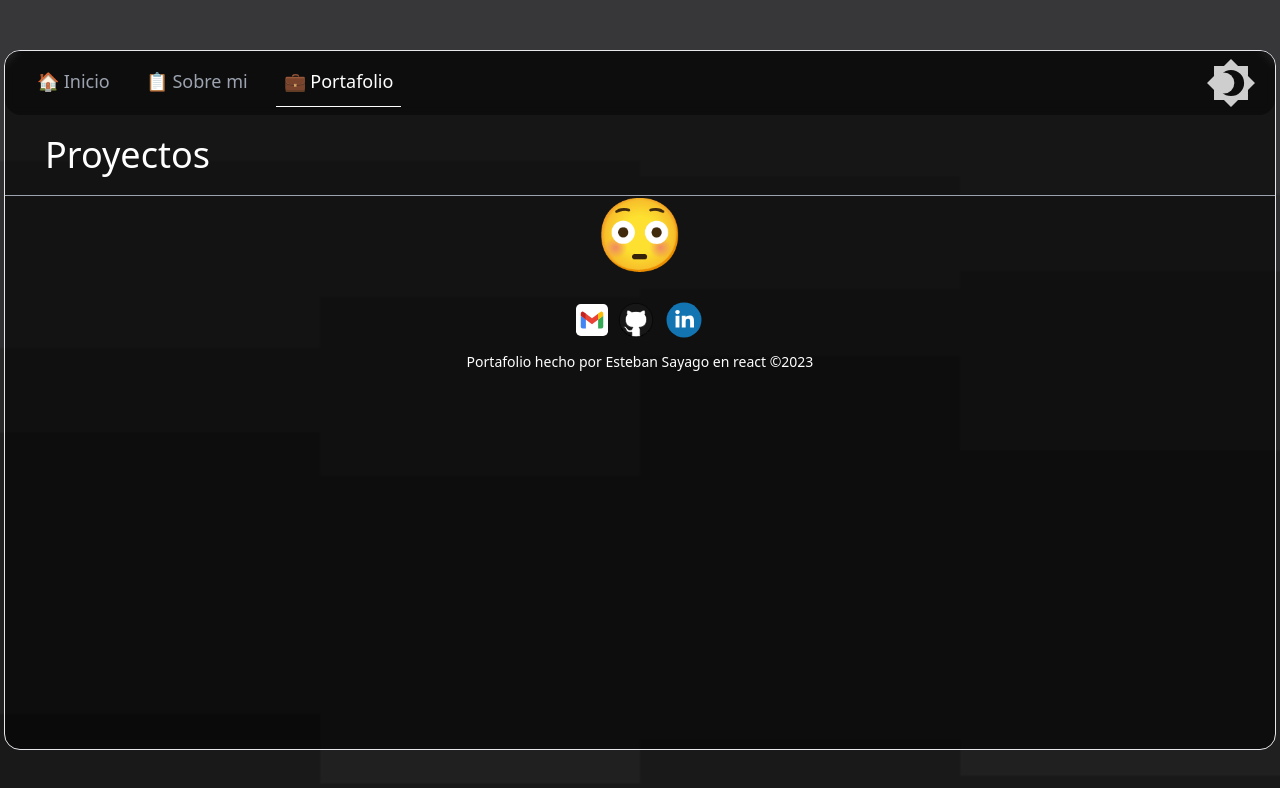
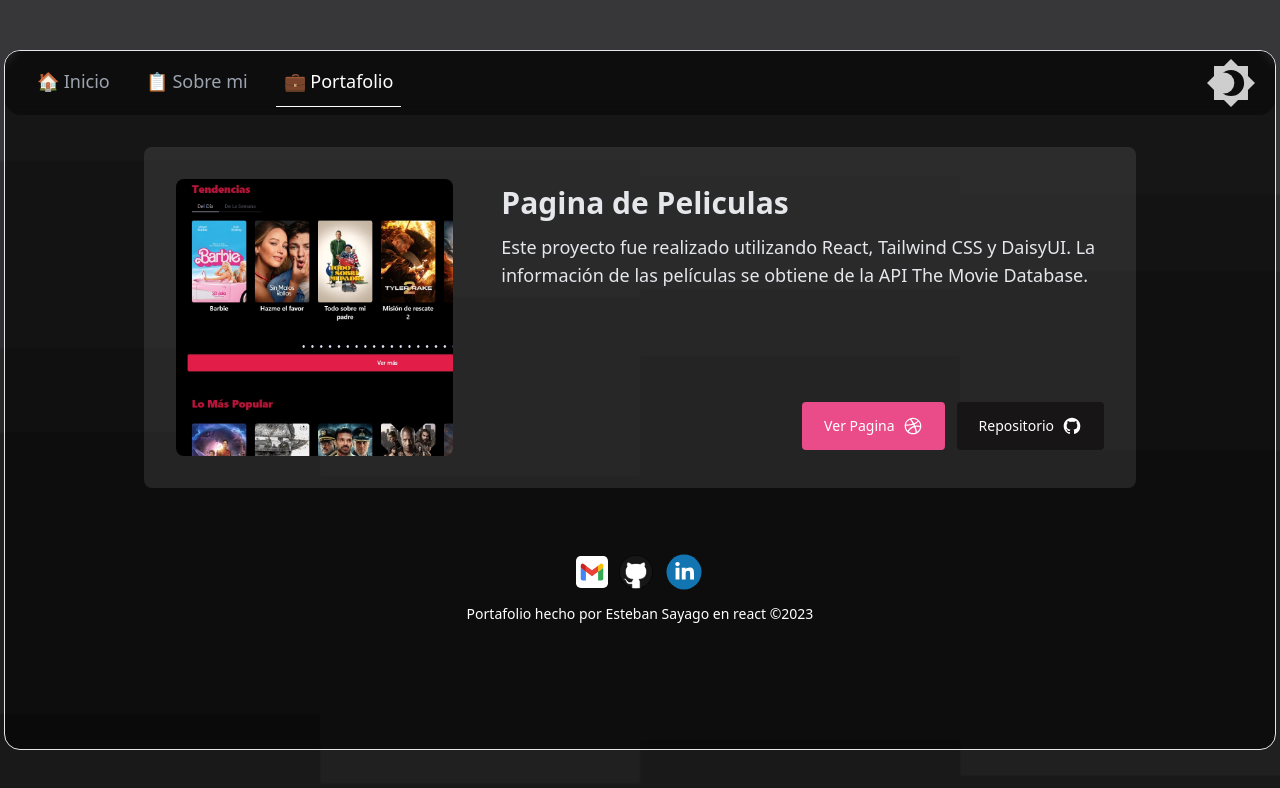
Before and after one commit to Puchinn/Portafolio, a React (Vite) app: page /portafolio in a window 1280 px wide. Shown: the top 788 px of the page. Built offline with nearby package versions, Linux system fonts and the light colour scheme.

Commit message:
actualizar componente

```diff
--- a/src/main.jsx
+++ b/src/main.jsx
@@ -4,7 +4,7 @@ import './main.css'
 import { createBrowserRouter, RouterProvider } from 'react-router-dom'
 import App from './App'
 import SobreMi from './pages/Sobre_Mi/SobreMi'
-import Portafolio from './pages/Portafolio'
+import Portafolio from './pages/Portafolio/Portafolio'
 import Inicio from './pages/Inicio'
 
 const rutas = createBrowserRouter([
--- a/src/pages/Inicio.jsx
+++ b/src/pages/Inicio.jsx
@@ -1,12 +1,10 @@
-import perfil from '../assets/perfil2.png'
-
 function Inicio() {
   return (
     <div className='flex animate-entrada-suave flex-col justify-center pt-8 pb-4 sm:pt-14 lg:flex-row lg:items-center lg:space-x-7'>
       <div className='mx-auto pb-3 lg:mx-0'>
         <img
           className='w-72 rounded-2xl lg:w-96'
-          src={perfil}
+          src='https://cdn-vana.com/cdn-cgi/image/width=640,format=auto,quality=80/https://storage.googleapis.com/vana-jobs-output/059510cb-0909-4863-8c20-b41df5999c20%2F1ea505c9-6955-49d1-9c73-19e4d25acdc0.png'
           alt='svg programador'
           width={270}
           height={195}
--- a/src/pages/Portafolio.jsx
+++ /dev/null
@@ -1,83 +0,0 @@
-import Titulo from '../components/Titulo'
-import test from '../assets/test2.jpg'
-
-function Portafolio() {
-  return (
-    <div className='animate-entrada-suave text-slate-700 dark:text-white'>
-      <Titulo titulo={'Proyectos'} />
-      <h1 className='text-center text-7xl'>😳</h1>
-      {/* <div class='mx-auto max-w-5xl px-4 py-8'>
-        <section class='rounded-lg bg-gray-100/10 p-8'>
-          <div class='grid grid-cols-1 lg:grid-cols-3 lg:items-center lg:gap-12'>
-            <img
-              alt='Man'
-              src={test}
-              class='aspect-square max-h-[300px] w-full rounded-lg object-cover object-left-top'
-            />
-
-            <blockquote class='sm:col-span-2'>
-              <h2 className='text-lg font-bold'>Pagina de Peliculas</h2>
-              <p class='text-xl font-medium sm:text-xl'>
-                Lorem ipsum dolor sit amet consectetur adipisicing elit. Sunt
-                perspiciatis cumque neque ut nobis excepturi, quasi iure
-                quisquam autem alias.
-              </p>
-
-              <cite class='mt-8 inline-flex items-center not-italic'>
-                <span class='hidden h-px w-6 bg-gray-400 sm:inline-block'></span>
-                <p class='sm:ms-3 text-sm uppercase text-gray-500'>
-                  <strong>Justin Harrison</strong>, Beatle Inc.
-                </p>
-              </cite>
-              <div className='flex justify-end space-x-3 py-3'>
-                <a
-                  class='inline-flex items-center gap-2 rounded border-2 border-[#ea4c89] bg-[#ea4c89] px-5 py-3 text-sm font-medium text-white transition-colors hover:bg-transparent hover:text-[#ea4c89] focus:outline-none focus:ring active:opacity-75'
-                  href='/dribbble'
-                  target='_blank'
-                  rel='noreferrer'
-                >
-                  Ver Pagina
-                  <svg
-                    class='h-5 w-5'
-                    fill='currentColor'
-                    viewBox='0 0 24 24'
-                    aria-hidden='true'
-                  >
-                    <path
-                      fill-rule='evenodd'
-                      d='M12 2C6.48 2 2 6.48 2 12s4.48 10 10 10c5.51 0 10-4.48 10-10S17.51 2 12 2zm6.605 4.61a8.502 8.502 0 011.93 5.314c-.281-.054-3.101-.629-5.943-.271-.065-.141-.12-.293-.184-.445a25.416 25.416 0 00-.564-1.236c3.145-1.28 4.577-3.124 4.761-3.362zM12 3.475c2.17 0 4.154.813 5.662 2.148-.152.216-1.443 1.941-4.48 3.08-1.399-2.57-2.95-4.675-3.189-5A8.687 8.687 0 0112 3.475zm-3.633.803a53.896 53.896 0 013.167 4.935c-3.992 1.063-7.517 1.04-7.896 1.04a8.581 8.581 0 014.729-5.975zM3.453 12.01v-.26c.37.01 4.512.065 8.775-1.215.25.477.477.965.694 1.453-.109.033-.228.065-.336.098-4.404 1.42-6.747 5.303-6.942 5.629a8.522 8.522 0 01-2.19-5.705zM12 20.547a8.482 8.482 0 01-5.239-1.8c.152-.315 1.888-3.656 6.703-5.337.022-.01.033-.01.054-.022a35.318 35.318 0 011.823 6.475 8.4 8.4 0 01-3.341.684zm4.761-1.465c-.086-.52-.542-3.015-1.659-6.084 2.679-.423 5.022.271 5.314.369a8.468 8.468 0 01-3.655 5.715z'
-                      clip-rule='evenodd'
-                    ></path>
-                  </svg>
-                </a>
-
-                <a
-                  class='inline-flex items-center gap-2 rounded border-2 border-[#171515] bg-[#171515] px-5 py-3 text-sm font-medium text-white transition-colors hover:bg-transparent hover:text-[#171515] focus:outline-none focus:ring active:opacity-75'
-                  href='/github'
-                  target='_blank'
-                  rel='noreferrer'
-                >
-                  Repositorio
-                  <svg
-                    class='h-5 w-5'
-                    fill='currentColor'
-                    viewBox='0 0 24 24'
-                    aria-hidden='true'
-                  >
-                    <path
-                      fill-rule='evenodd'
-                      d='M12 2C6.477 2 2 6.484 2 12.017c0 4.425 2.865 8.18 6.839 9.504.5.092.682-.217.682-.483 0-.237-.008-.868-.013-1.703-2.782.605-3.369-1.343-3.369-1.343-.454-1.158-1.11-1.466-1.11-1.466-.908-.62.069-.608.069-.608 1.003.07 1.531 1.032 1.531 1.032.892 1.53 2.341 1.088 2.91.832.092-.647.35-1.088.636-1.338-2.22-.253-4.555-1.113-4.555-4.951 0-1.093.39-1.988 1.029-2.688-.103-.253-.446-1.272.098-2.65 0 0 .84-.27 2.75 1.026A9.564 9.564 0 0112 6.844c.85.004 1.705.115 2.504.337 1.909-1.296 2.747-1.027 2.747-1.027.546 1.379.202 2.398.1 2.651.64.7 1.028 1.595 1.028 2.688 0 3.848-2.339 4.695-4.566 4.943.359.309.678.92.678 1.855 0 1.338-.012 2.419-.012 2.747 0 .268.18.58.688.482A10.019 10.019 0 0022 12.017C22 6.484 17.522 2 12 2z'
-                      clip-rule='evenodd'
-                    ></path>
-                  </svg>
-                </a>
-              </div>
-            </blockquote>
-          </div>
-        </section>
-      </div> */}
-    </div>
-  )
-}
-
-export default Portafolio
--- /dev/null
+++ b/src/pages/Portafolio/Portafolio.jsx
@@ -0,0 +1,20 @@
+import test from '../../assets/test2.jpg'
+import { ProyectoCard } from './components/ProyectoCard'
+
+function Portafolio() {
+  return (
+    <div className='animate-entrada-suave text-slate-700 dark:text-white'>
+      <ProyectoCard
+        titulo={'Pagina de Peliculas'}
+        src={test}
+        desc={
+          'Este proyecto fue realizado utilizando React, Tailwind CSS y DaisyUI. La información de las películas se obtiene de la API The Movie Database.'
+        }
+        dmLink={'https://pagina-peliculas-zeta.vercel.app'}
+        ghLink={'https://github.com/Puchinn/Pagina-Peliculas'}
+      />
+    </div>
+  )
+}
+
+export default Portafolio
--- /dev/null
+++ b/src/pages/Portafolio/components/ProyectoCard.jsx
@@ -0,0 +1,65 @@
+export function ProyectoCard({ src, titulo, desc, ghLink, dmLink }) {
+  return (
+    <div class='mx-auto max-w-5xl px-4 py-8'>
+      <section class='rounded-lg bg-slate-50/60 p-8 dark:bg-gray-100/10'>
+        <div class='grid grid-cols-1 space-y-3 lg:grid-cols-3 lg:items-center lg:gap-12'>
+          <img
+            src={src}
+            class='aspect-square max-h-[300px] w-full rounded-lg object-cover object-left-top'
+          />
+
+          <blockquote class='flex h-full flex-col justify-between dark:text-gray-200 sm:col-span-2'>
+            <div className='space-y-3'>
+              <h2 className='text-3xl font-semibold'>{titulo} </h2>
+              <p class='text-lg '>{desc}</p>
+            </div>
+
+            <div className='flex justify-end space-x-3 py-3'>
+              <a
+                class='inline-flex items-center gap-2 rounded border-2 border-[#ea4c89] bg-[#ea4c89] px-5 py-3 text-sm font-medium text-white transition-colors hover:bg-transparent hover:text-[#ea4c89] focus:outline-none focus:ring active:opacity-75'
+                href={dmLink}
+                target='_blank'
+                rel='noreferrer'
+              >
+                Ver Pagina
+                <svg
+                  class='h-5 w-5'
+                  fill='currentColor'
+                  viewBox='0 0 24 24'
+                  aria-hidden='true'
+                >
+                  <path
+                    fill-rule='evenodd'
+                    d='M12 2C6.48 2 2 6.48 2 12s4.48 10 10 10c5.51 0 10-4.48 10-10S17.51 2 12 2zm6.605 4.61a8.502 8.502 0 011.93 5.314c-.281-.054-3.101-.629-5.943-.271-.065-.141-.12-.293-.184-.445a25.416 25.416 0 00-.564-1.236c3.145-1.28 4.577-3.124 4.761-3.362zM12 3.475c2.17 0 4.154.813 5.662 2.148-.152.216-1.443 1.941-4.48 3.08-1.399-2.57-2.95-4.675-3.189-5A8.687 8.687 0 0112 3.475zm-3.633.803a53.896 53.896 0 013.167 4.935c-3.992 1.063-7.517 1.04-7.896 1.04a8.581 8.581 0 014.729-5.975zM3.453 12.01v-.26c.37.01 4.512.065 8.775-1.215.25.477.477.965.694 1.453-.109.033-.228.065-.336.098-4.404 1.42-6.747 5.303-6.942 5.629a8.522 8.522 0 01-2.19-5.705zM12 20.547a8.482 8.482 0 01-5.239-1.8c.152-.315 1.888-3.656 6.703-5.337.022-.01.033-.01.054-.022a35.318 35.318 0 011.823 6.475 8.4 8.4 0 01-3.341.684zm4.761-1.465c-.086-.52-.542-3.015-1.659-6.084 2.679-.423 5.022.271 5.314.369a8.468 8.468 0 01-3.655 5.715z'
+                    clip-rule='evenodd'
+                  ></path>
+                </svg>
+              </a>
+
+              <a
+                class='inline-flex items-center gap-2 rounded border-2 border-[#171515] bg-[#171515] px-5 py-3 text-sm font-medium text-white transition-colors hover:bg-transparent hover:text-[#171515] focus:outline-none focus:ring active:opacity-75 dark:hover:border-white dark:hover:text-white'
+                href={ghLink}
+                target='_blank'
+                rel='noreferrer'
+              >
+                Repositorio
+                <svg
+                  class='h-5 w-5'
+                  fill='currentColor'
+                  viewBox='0 0 24 24'
+                  aria-hidden='true'
+                >
+                  <path
+                    fill-rule='evenodd'
+                    d='M12 2C6.477 2 2 6.484 2 12.017c0 4.425 2.865 8.18 6.839 9.504.5.092.682-.217.682-.483 0-.237-.008-.868-.013-1.703-2.782.605-3.369-1.343-3.369-1.343-.454-1.158-1.11-1.466-1.11-1.466-.908-.62.069-.608.069-.608 1.003.07 1.531 1.032 1.531 1.032.892 1.53 2.341 1.088 2.91.832.092-.647.35-1.088.636-1.338-2.22-.253-4.555-1.113-4.555-4.951 0-1.093.39-1.988 1.029-2.688-.103-.253-.446-1.272.098-2.65 0 0 .84-.27 2.75 1.026A9.564 9.564 0 0112 6.844c.85.004 1.705.115 2.504.337 1.909-1.296 2.747-1.027 2.747-1.027.546 1.379.202 2.398.1 2.651.64.7 1.028 1.595 1.028 2.688 0 3.848-2.339 4.695-4.566 4.943.359.309.678.92.678 1.855 0 1.338-.012 2.419-.012 2.747 0 .268.18.58.688.482A10.019 10.019 0 0022 12.017C22 6.484 17.522 2 12 2z'
+                    clip-rule='evenodd'
+                  ></path>
+                </svg>
+              </a>
+            </div>
+          </blockquote>
+        </div>
+      </section>
+    </div>
+  )
+}
```
Also changed, not shown: src/assets/perfil2.png (deleted), src/assets/programan2.svg (deleted).
